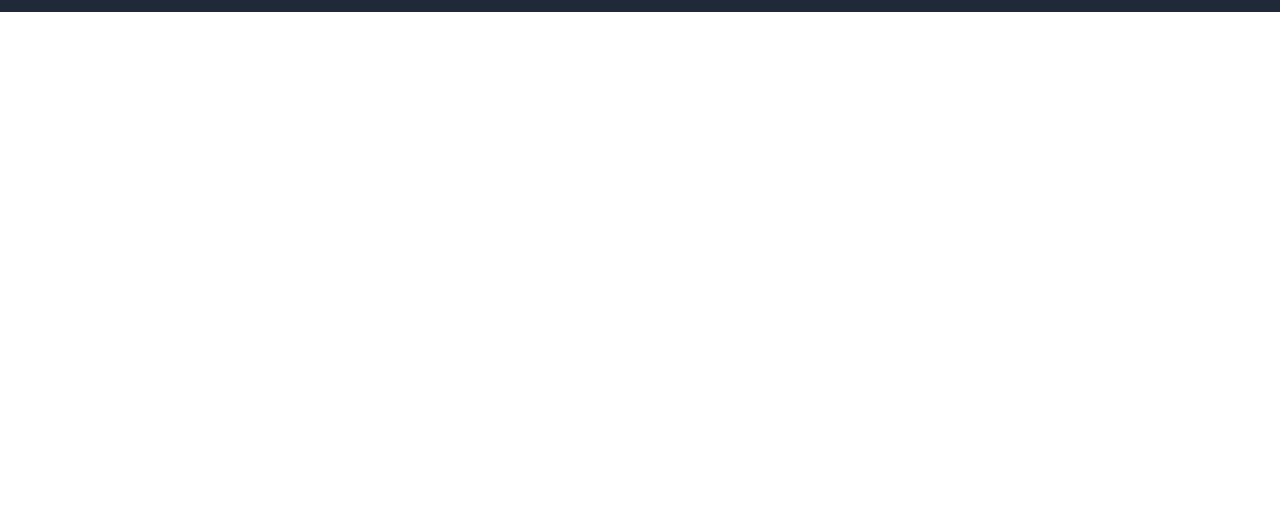
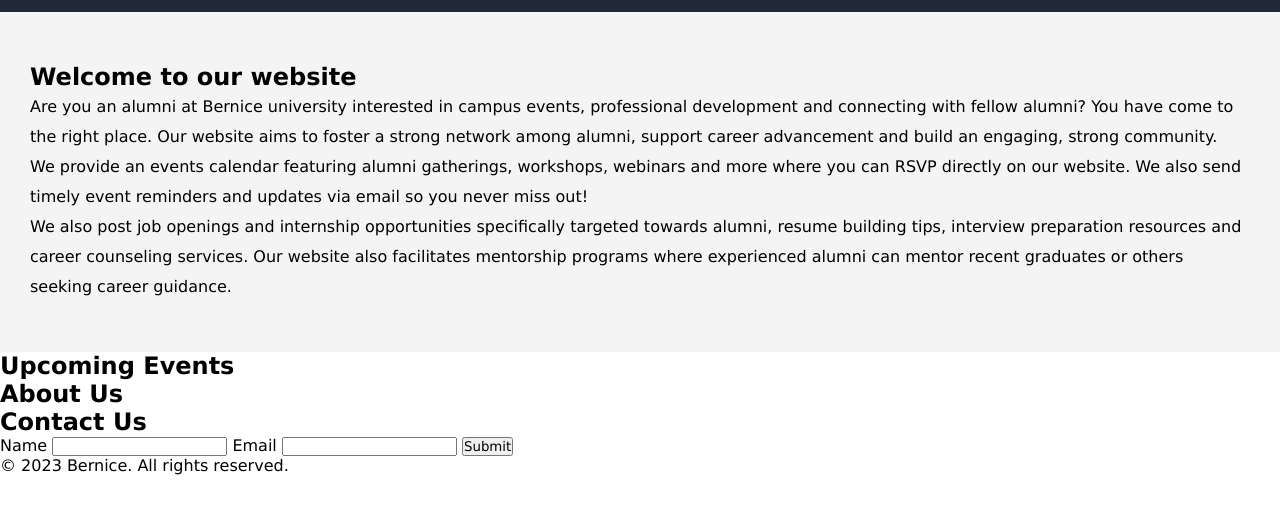
Before and after one commit to uwituzeb/alumni-website, a plain HTML site: page index.html in a window 1280 px wide. Shown: the part 68-582 px from the top of the page. Drawn offline with Linux system fonts and the light colour scheme.

Commit message:
more styling

```diff
--- a/index.html
+++ b/index.html
@@ -16,5 +16,51 @@
             <li><a href="#contacts">Contacts</a></li>
         </ul>
     </header>
+    <main>
+        <section id="home">
+            <div class="hero">
+                <h1>Welcome to our website</h1>
+                <p>Are you an alumni at Bernice university interested in campus events, professional development
+                    and connecting with fellow alumni? You have come to the right place. Our website
+                aims to foster a strong network among alumni, support career advancement and build an engaging, strong community. </p>
+
+                <p>We provide an events calendar featuring alumni gatherings, workshops, webinars and more where you can RSVP directly
+                    on our website. We also send timely event reminders and updates via email so you never miss out!
+                </p>
+                <p>We also post job openings and internship opportunities specifically targeted
+                    towards alumni, resume building tips, interview preparation resources and career counseling services.
+                    Our website also facilitates mentorship programs where experienced alumni can mentor recent graduates
+                    or others seeking career guidance.
+                </p>
+        </div>
+        </section>
+        <section id="events">
+            <div class="container">
+                <h2>Upcoming Events</h2>
+            </div>
+        </section>
+        <section id="about">
+            <h2>About Us</h2>
+
+        </section>
+        <section id="contact">
+            <div class="container">
+                <h2>Contact Us</h2>
+                <form>
+                    <label for="name">Name</label>
+                    <input type="text" id="name" name="name" required>
+                    <label for="email">Email</label>
+                    <input type="email" id="email" name="email" required>
+                    <button type="submit">Submit</button>
+                </form>
+            </div>
+        </section>
+    </main>
+
+    <footer class="footer">
+        <div class="container">
+            <p>&copy; 2023 Bernice. All rights reserved.</p>
+        </div>
+    </footer>
 </body>
 </html>
--- a/style.css
+++ b/style.css
@@ -1,3 +1,5 @@
+/*header*/
+
 *{
     margin: 0;
     padding: 0;
@@ -43,3 +45,14 @@ header .logo{
     text-decoration: underline;
 
 }
+
+.hero{
+
+    background-color: #f4f4f4;
+    line-height: 30px;
+    padding: 50px 30px;
+}
+
+.hero h1{
+
+}
```
